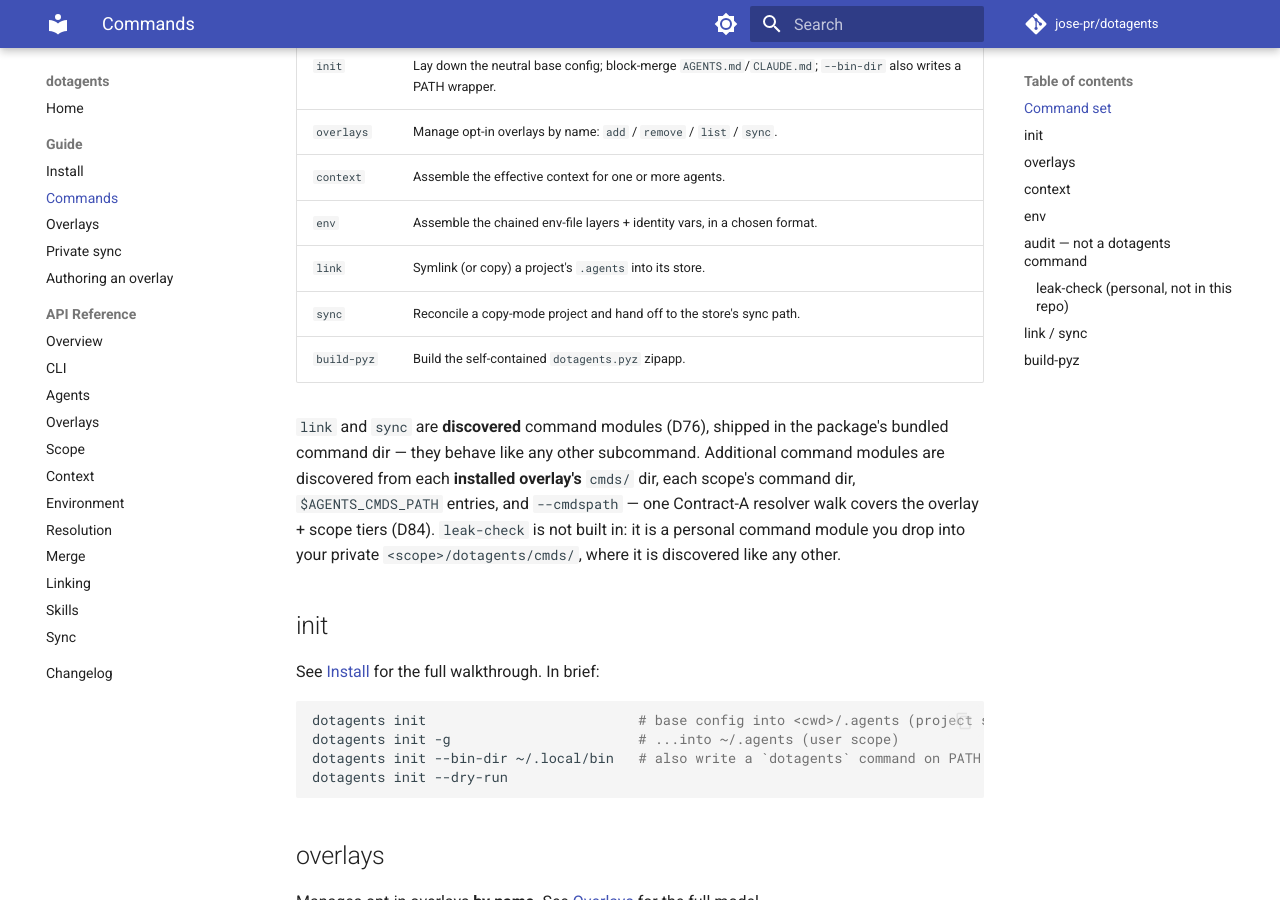
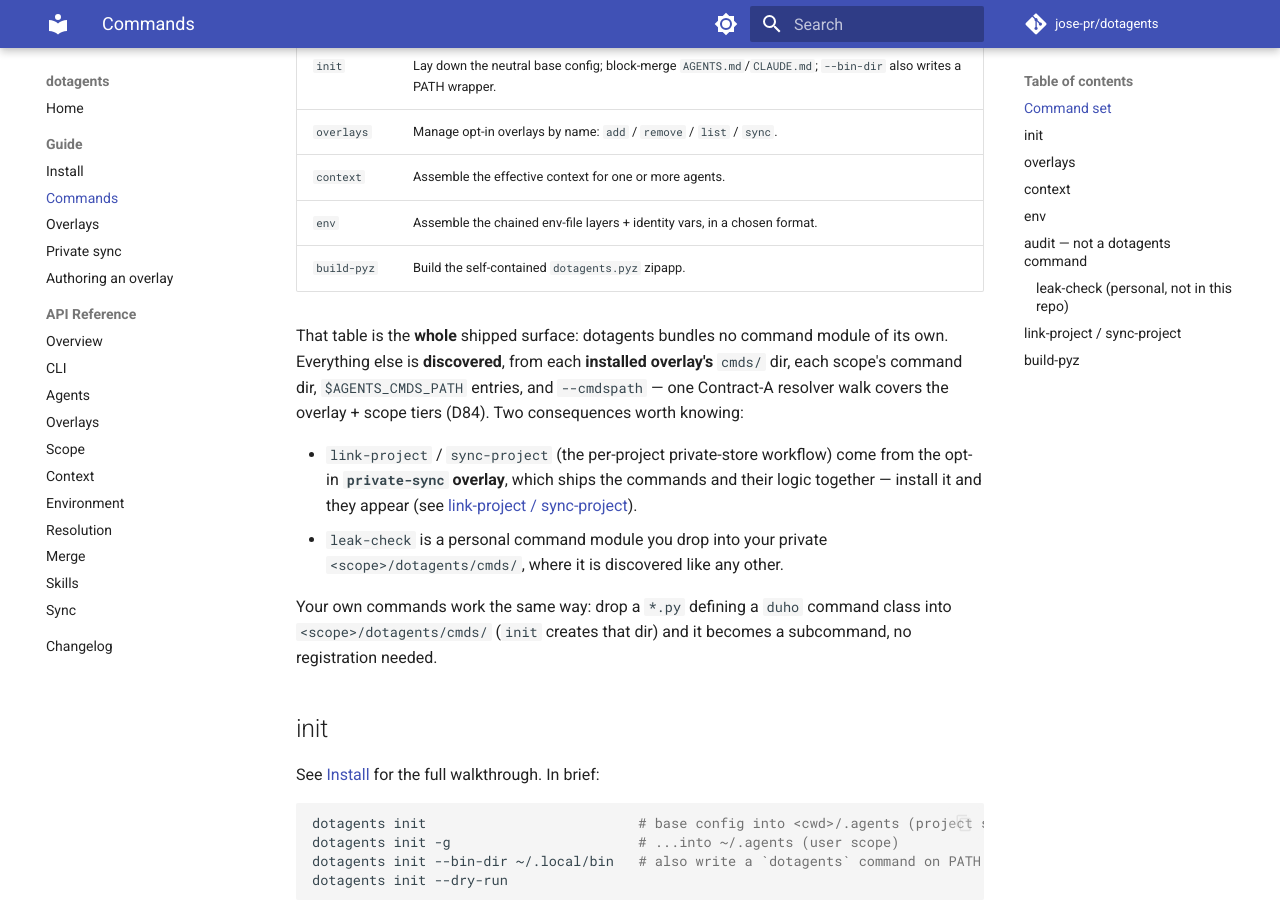
Before and after one commit to jose-pr/dotagents, an MkDocs documentation site: the page built from docs/guide/commands.md, in a window 1280 px wide and 900 px high, scrolled down 401 px. Built offline with MkDocs 1.6.1 and Material for MkDocs 9.7.7, drawn with Linux system fonts in a browser that asks for light colours; comment, search, counter and statistics services are not loaded; some of the changed text lies outside the part shown.

Commit message:
docs: retire link/sync from the command surface, document link-project
README layout table, commands guide, private-sync guide, the package AGENTS.md
helper-module list and the CHANGELOG all described link/sync as bundled
commands. Point them at the private-sync overlay instead.

Drops docs/api/link.md and its nav entry: mkdocstrings pointed at
dotagents._link, which no longer exists on this branch, so the docs build would
have failed.

````diff
--- a/docs/guide/commands.md
+++ b/docs/guide/commands.md
@@ -15,17 +15,23 @@ by default (the `<cwd>/.agents` store, when run inside a project) or **user** wi
 | `overlays` | Manage opt-in overlays by name: `add` / `remove` / `list` / `sync`. |
 | `context` | Assemble the effective context for one or more agents. |
 | `env` | Assemble the chained env-file layers + identity vars, in a chosen format. |
-| `link` | Symlink (or copy) a project's `.agents` into its store. |
-| `sync` | Reconcile a copy-mode project and hand off to the store's sync path. |
 | `build-pyz` | Build the self-contained `dotagents.pyz` zipapp. |
 
-`link` and `sync` are **discovered** command modules (D76), shipped in the package's
-bundled command dir — they behave like any other subcommand. Additional command
-modules are discovered from each **installed overlay's** `cmds/` dir, each scope's
-command dir, `$AGENTS_CMDS_PATH` entries, and `--cmdspath` — one Contract-A resolver
-walk covers the overlay + scope tiers (D84). `leak-check` is not built in: it is a
-personal command module you drop into your private `<scope>/dotagents/cmds/`, where
-it is discovered like any other.
+That table is the **whole** shipped surface: dotagents bundles no command module of
+its own. Everything else is **discovered**, from each **installed overlay's** `cmds/`
+dir, each scope's command dir, `$AGENTS_CMDS_PATH` entries, and `--cmdspath` — one
+Contract-A resolver walk covers the overlay + scope tiers (D84). Two consequences
+worth knowing:
+
+- `link-project` / `sync-project` (the per-project private-store workflow) come from
+  the opt-in **`private-sync` overlay**, which ships the commands and their logic
+  together — install it and they appear (see [link-project / sync-project](#link-project--sync-project)).
+- `leak-check` is a personal command module you drop into your private
+  `<scope>/dotagents/cmds/`, where it is discovered like any other.
+
+Your own commands work the same way: drop a `*.py` defining a `duho` command class
+into `<scope>/dotagents/cmds/` (`init` creates that dir) and it becomes a subcommand,
+no registration needed.
 
 ## init
 
@@ -113,17 +119,26 @@ python -m dotagents leak-check .                # tracked files + commit message
 python -m dotagents leak-check --commits-only . # commit messages only
 ```
 
-## link / sync
+## link-project / sync-project
 
-The optional per-project private-store workflow. See
-[Private sync](private-sync.md).
+The optional per-project private-store workflow. These are **not** dotagents
+commands: they are supplied by the `private-sync` overlay, together with the logic
+behind them, so a plain install carries no private-sync workflow at all. Install the
+overlay first and they become available like any other subcommand:
 
 ```bash
-python -m dotagents link .                          # symlink this project's .agents into its store
-python -m dotagents link . --copy                   # real-dir copy (no-symlink systems)
-python -m dotagents sync -m "msg"                   # reconcile + hand off to the store's sync
-python -m dotagents sync --remote <url> -m init     # one-command bootstrap
+python -m dotagents overlays add private-sync --source <overlays-checkout>
+
+python -m dotagents link-project .                       # symlink this project's .agents into its store
+python -m dotagents link-project . --copy                # real-dir copy (no-symlink systems)
+python -m dotagents sync-project -m "msg"                # reconcile + hand off to the store's sync
+python -m dotagents sync-project --remote <url> -m init  # one-command bootstrap
 ```
+
+(They were called `link` / `sync` before; the names now say what they act on — a
+project's `.agents` — and `sync-project` no longer reads like `overlays sync`.)
+
+See [Private sync](private-sync.md) for the full walkthrough.
 
 ## build-pyz
 
--- a/mkdocs.yml
+++ b/mkdocs.yml
@@ -44,7 +44,6 @@ nav:
       - Environment: api/env.md
       - Resolution: api/resolve.md
       - Merge: api/merge.md
-      - Linking: api/link.md
       - Skills: api/skills.md
       - Sync: api/sync.md
   - Changelog: changelog.md
````
Also changed, not shown: CHANGELOG.md (+20 -0 lines), README.md (+13 -9 lines), docs/api/link.md (deleted, +0 -3 lines), docs/guide/private-sync.md (+17 -12 lines), src/dotagents/AGENTS.md (+9 -10 lines).
